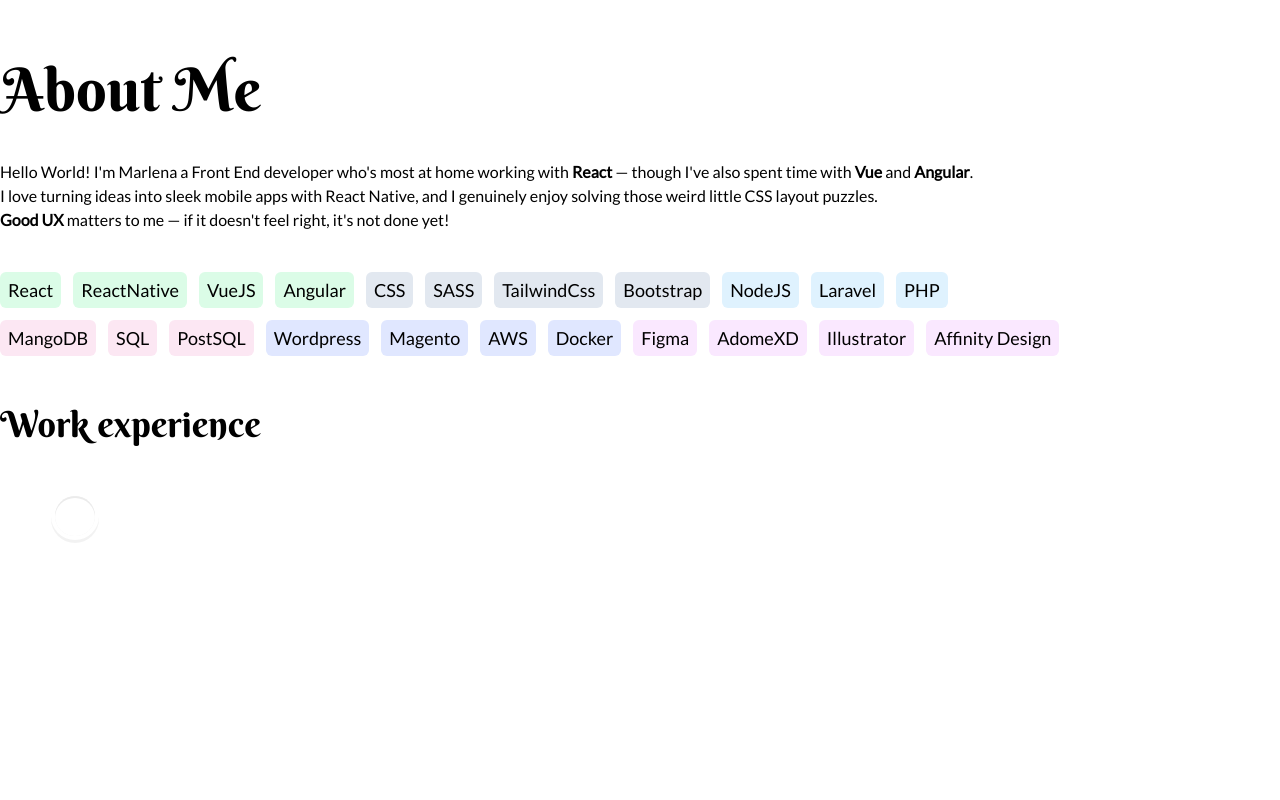
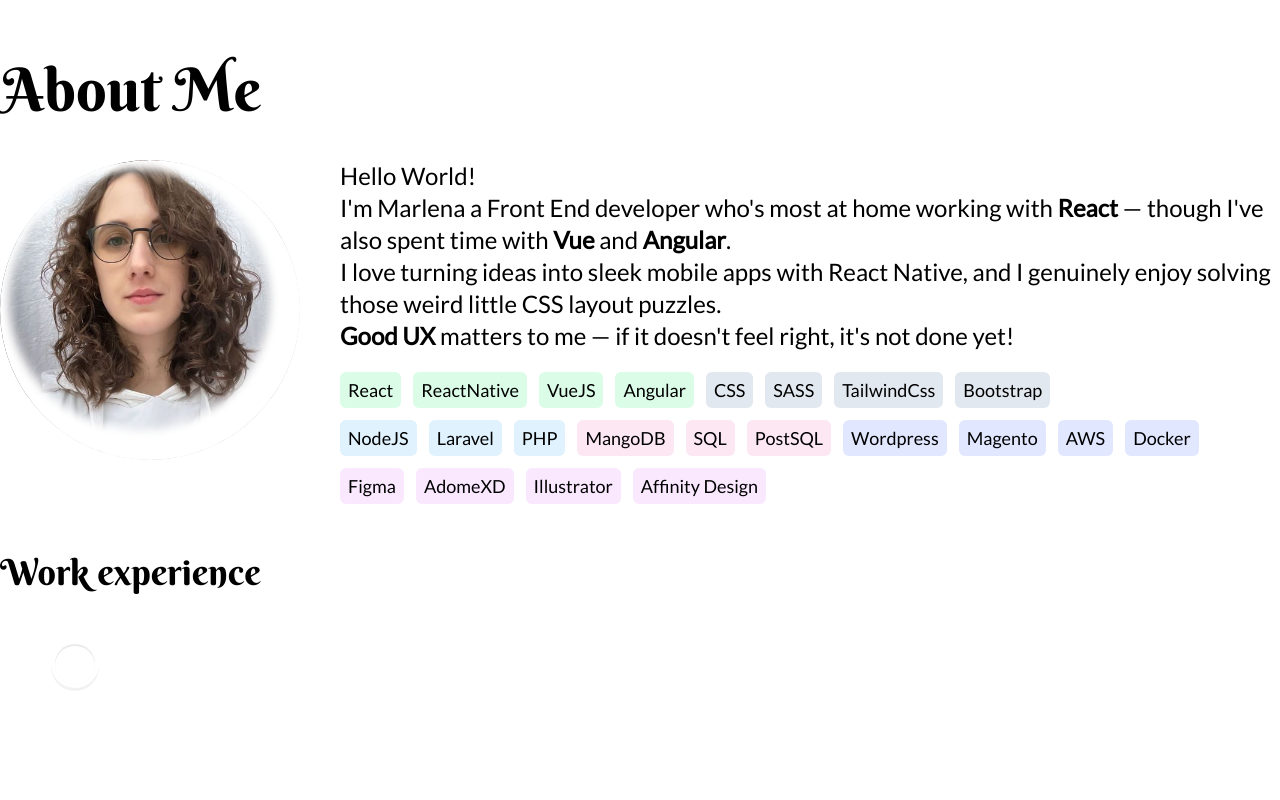
Before and after one commit to brovnie/portfolio-website-2025, a Next.js app: page / in a window 1280 px wide. Shown: the part 820-1620 px from the top of the page. Built offline with nearby package versions, Linux system fonts and the light colour scheme.

Commit message:
Added photo to about me section

```diff
--- a/src/components/about/AboutMe.tsx
+++ b/src/components/about/AboutMe.tsx
@@ -3,31 +3,47 @@
 import { H2 } from "../ui/H2";
 import { Timeline } from "./Timeline";
 import Skills from "./Skills";
+import Image from "next/image";
+import { Bubble } from "../hero/Bubble";
 
 export const AboutMe = () => {
   return (
-    <div id="about" className=" pt-[80px] relative z-10">
+    <div id="about" className=" pt-[80px] relative z-10 mb-10">
       <H2 title="About Me" type="big" />
-      <div className="dark:text-white py-10">
+      <div className="flex gap-10 pt-10">
+        <div className="overflow-hidden rounded-full min-w-[300px] h-[300px] relative">
+          <Image
+            className=""
+            src="/selfie-brovnie.jpg"
+            alt="selfie brovnie"
+            width={300}
+            height={300}
+          />
+          <div className="size-full absolute top-0 left-0 z-20 rounded-full inset-shadow-[-10px_-10px_10px_20px_white]"></div>
+        </div>
+
+        <div>
+          <div className="dark:text-white pb-5 text-2xl">
+            <p>Hello World!</p>
             <p>
-          Hello World! I&apos;m Marlena a Front End developer who&apos;s most at
-          home working with <b>React</b> — though I&apos;ve also spent time with{" "}
+              I&apos;m Marlena a Front End developer who&apos;s most at home
+              working with <b>React</b> — though I&apos;ve also spent time with{" "}
               <b>Vue</b> and <b>Angular</b>.
             </p>
             <p>
-          I love turning ideas into sleek mobile apps with React Native, and I
-          genuinely enjoy solving those weird little CSS layout puzzles.
+              I love turning ideas into sleek mobile apps with React Native, and
+              I genuinely enjoy solving those weird little CSS layout puzzles.
             </p>
             <p>
               <b>Good UX</b> matters to me — if it doesn&apos;t feel right,
               it&apos;s not done yet!
             </p>
           </div>
+          <Skills />
+        </div>
+      </div>
       <div>
-        <div>
-          <Skills />
         <Timeline />
-        </div>
       </div>
     </div>
   );
--- a/src/components/contact/Contact.tsx
+++ b/src/components/contact/Contact.tsx
@@ -17,8 +17,8 @@
             Mail me
           </a>
         </div>
-        <ul className="pt-5 flex gap-5 fill-slate-700 dark:fill-slate-100 mx-auto md:mx-0">
-          <li className="w-12 h-12">
+        <ul className="pt-5 flex gap-5 fill-slate-700  dark:fill-slate-100 mx-auto md:mx-0">
+          <li className="w-12 h-12 hover:fill-slate-500 dark:hover:fill-slate-500">
             <a href="https://github.com/brovnie/" target="_blank">
               <svg
                 role="img"
@@ -30,7 +30,7 @@
               </svg>
             </a>
           </li>
-          <li className="w-12 h-12">
+          <li className="w-12 h-12 hover:fill-slate-500 dark:hover:fill-slate-500">
             <a href="https://codepen.io/brovnie_dev" target="_blank">
               <svg
                 role="img"
@@ -42,7 +42,7 @@
               </svg>
             </a>
           </li>
-          <li className="w-12 h-12">
+          <li className="w-12 h-12 hover:fill-slate-500 dark:hover:fill-slate-500">
             <a href="https://www.linkedin.com/in/marlenab2024/" target="_blank">
               <svg
                 xmlns="http://www.w3.org/2000/svg"
```
Lines whose indentation alone changed are shown as unchanged.
